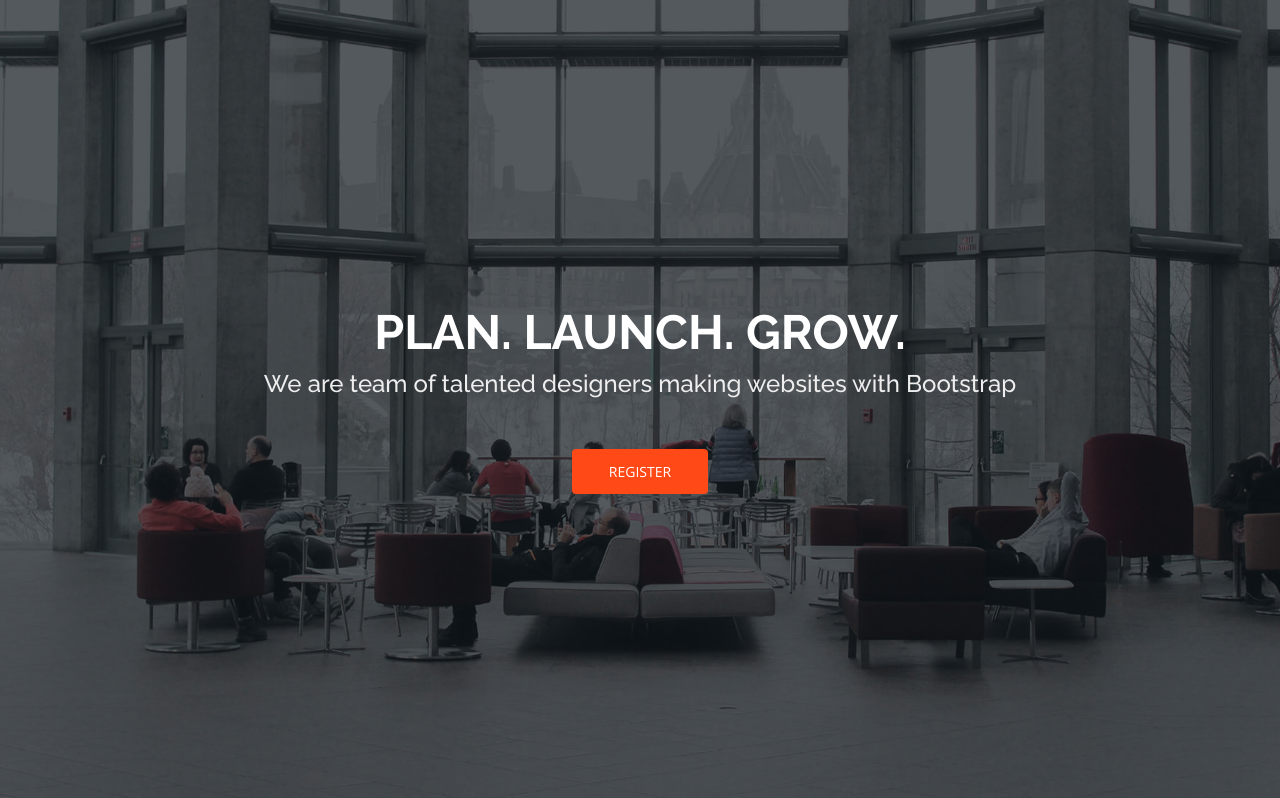
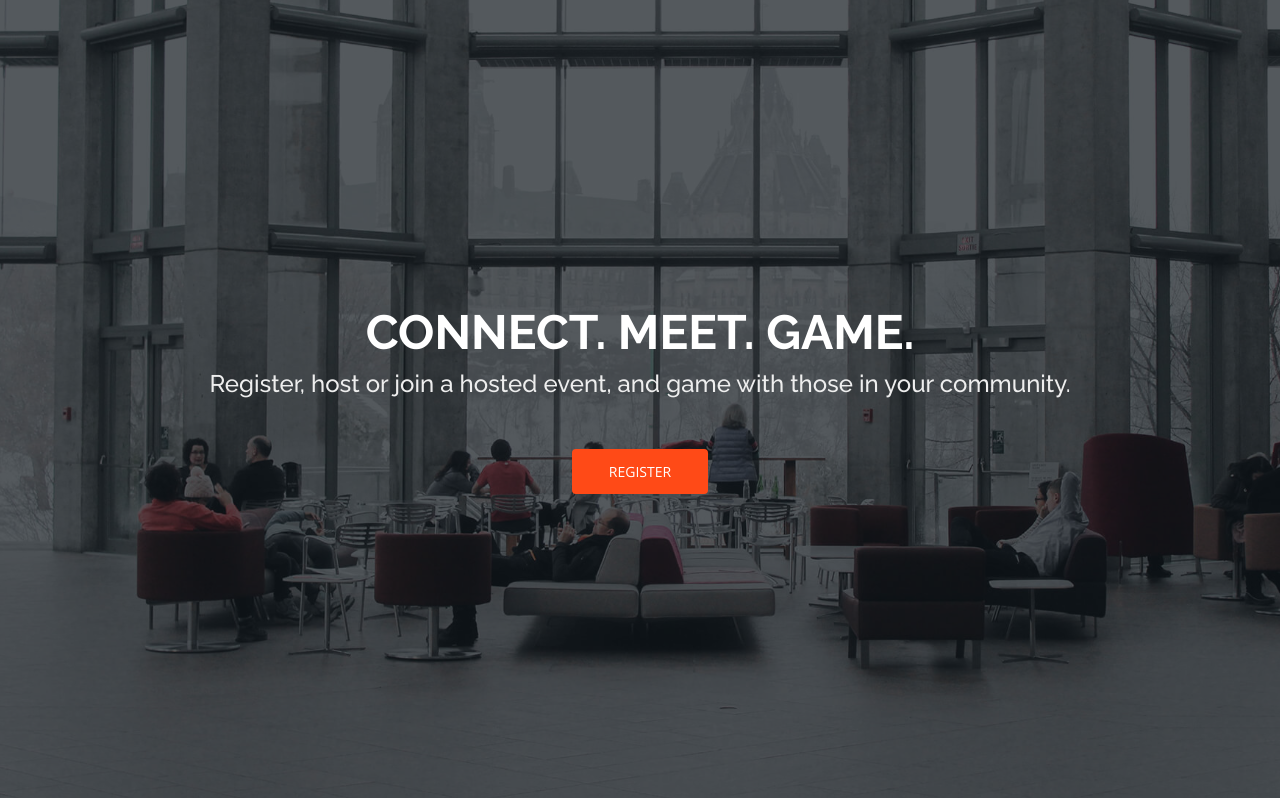
Before and after one commit to Kesheon/MinimumViableProduct, a Flask app: page / in a window 1280 px wide. Shown: the part 98-896 px from the top of the page. Run offline with Flask 3, Linux system fonts and the light colour scheme; some libraries are stand-ins or nearby versions.

Commit message:
minor text changes

```diff
--- a/templates/index.html
+++ b/templates/index.html
@@ -30,8 +30,8 @@
 <!-- ======= Homepage section (Hero section on template) ======= -->
 <section id="hero">
 	<div class="hero-container" data-aos="fade-up" data-aos-delay="150">
-		<h1>Plan. Launch. Grow.</h1>
-		<h2>We are team of talented designers making websites with Bootstrap</h2>
+		<h1>Connect. Meet. Game.</h1>
+		<h2>Register, host or join a hosted event, and game with those in your community.</h2>
 		<div class="d-flex">
 			<a href="{{ url_for('register') }}" class="btn-get-started scrollto">Register</a>
 		</div>
```
